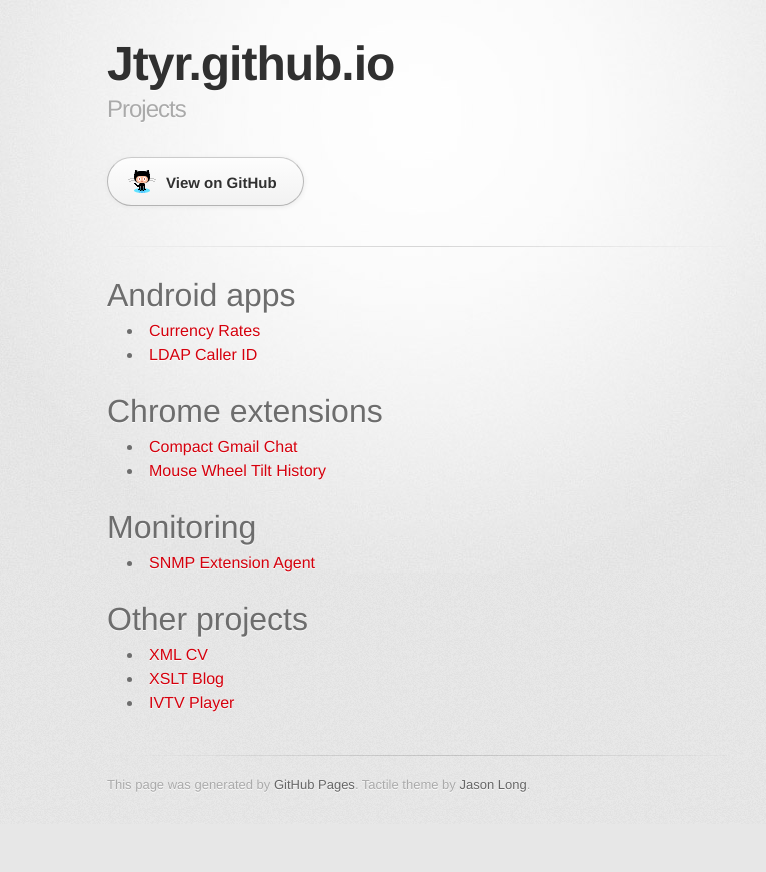
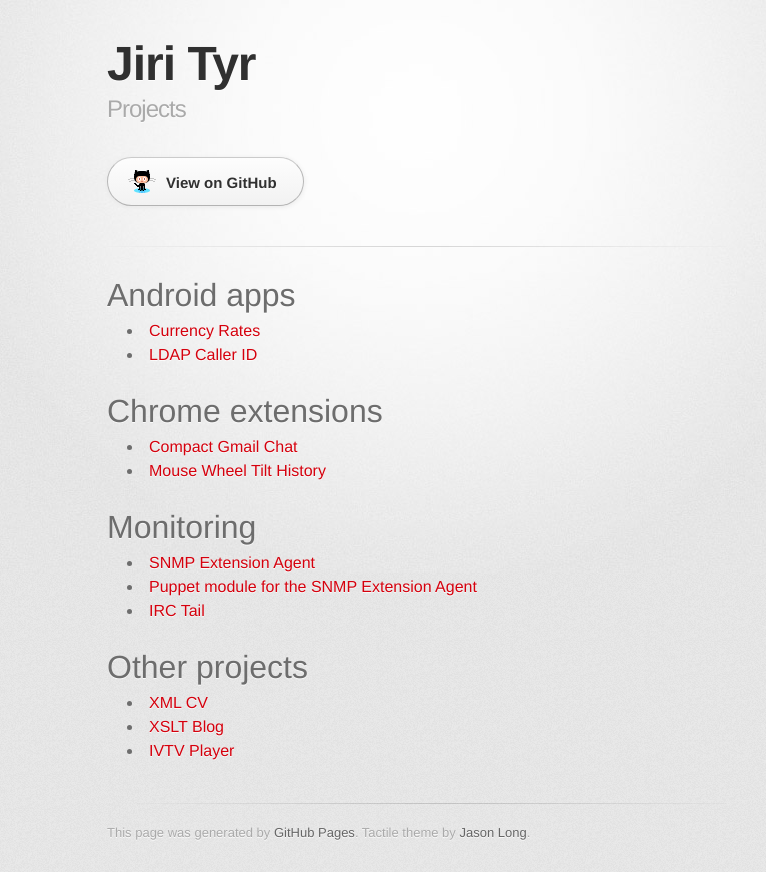
Before and after one commit to jtyr/jtyr.github.io, a plain HTML site: page index.html in a window 1280 px wide. Shown: the whole page, without its empty margins (223-989 px from the left). Before the commit the page ends 824 px from the top, so only its background shows below. Drawn offline with Linux system fonts and the light colour scheme; a web font is replaced by a local one.

Commit message:
Replace master branch with page content via GitHub

```diff
--- a/index.html
+++ b/index.html
@@ -10,7 +10,7 @@
     <!--[if lt IE 9]>
     <script src="//html5shiv.googlecode.com/svn/trunk/html5.js"></script>
     <![endif]-->
-    <title>Jtyr.github.io by jtyr</title>
+    <title>Jiri Tyr by jtyr</title>
   </head>
 
   <body>
@@ -18,7 +18,7 @@
       <div class="inner">
 
         <header>
-          <h1>Jtyr.github.io</h1>
+          <h1>Jiri Tyr</h1>
           <h2>Projects</h2>
         </header>
 
@@ -43,6 +43,8 @@
 
 <ul>
 <li><a href="http://jtyr.github.io/extagent">SNMP Extension Agent</a></li>
+<li><a href="http://jtyr.github.io/puppet-extagent">Puppet module for the SNMP Extension Agent</a></li>
+<li><a href="http://jtyr.github.io/irctail">IRC Tail</a></li>
 </ul><h1>Other projects</h1>
 
 <ul>
--- a/params.json
+++ b/params.json
@@ -1 +1 @@
-{"name":"Jtyr.github.io","tagline":"Projects","body":"# Android apps\r\n* [Currency Rates](http://jtyr.github.io/currencyrates)\r\n* [LDAP Caller ID](http://jtyr.github.io/ldap-caller-id)\r\n\r\n# Chrome extensions\r\n* [Compact Gmail Chat](http://jtyr.github.io/compact-gmailchat)\r\n* [Mouse Wheel Tilt History](http://jtyr.github.io/mouse-wheel-tilt-history)\r\n\r\n# Monitoring\r\n* [SNMP Extension Agent](http://jtyr.github.io/extagent)\r\n\r\n# Other projects\r\n* [XML CV](http://jtyr.github.io/xmlcv)\r\n* [XSLT Blog](http://jtyr.github.io/xslt-blog)\r\n* [IVTV Player](http://jtyr.github.io/ivtvplayer)\r\n","google":"","note":"Don't delete this file! It's used internally to help with page regeneration."}
+{"name":"Jiri Tyr","tagline":"Projects","body":"# Android apps\r\n* [Currency Rates](http://jtyr.github.io/currencyrates)\r\n* [LDAP Caller ID](http://jtyr.github.io/ldap-caller-id)\r\n\r\n# Chrome extensions\r\n* [Compact Gmail Chat](http://jtyr.github.io/compact-gmailchat)\r\n* [Mouse Wheel Tilt History](http://jtyr.github.io/mouse-wheel-tilt-history)\r\n\r\n# Monitoring\r\n* [SNMP Extension Agent](http://jtyr.github.io/extagent)\r\n* [Puppet module for the SNMP Extension Agent](http://jtyr.github.io/puppet-extagent)\r\n* [IRC Tail](http://jtyr.github.io/irctail)\r\n\r\n# Other projects\r\n* [XML CV](http://jtyr.github.io/xmlcv)\r\n* [XSLT Blog](http://jtyr.github.io/xslt-blog)\r\n* [IVTV Player](http://jtyr.github.io/ivtvplayer)\r\n","google":"","note":"Don't delete this file! It's used internally to help with page regeneration."}
```
